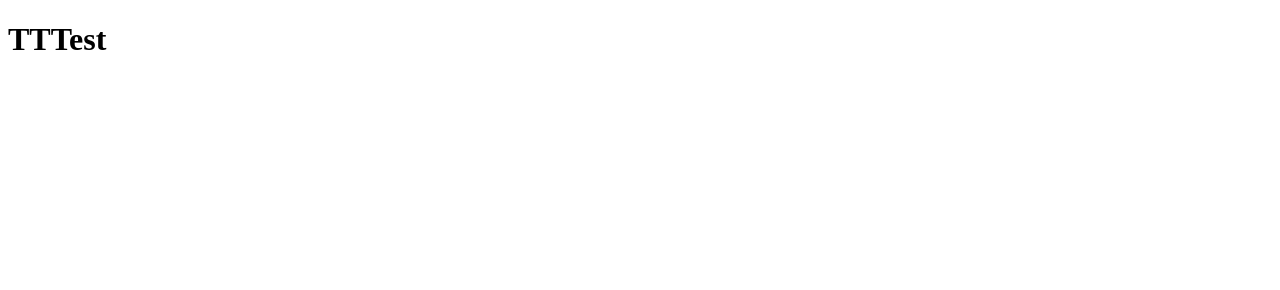
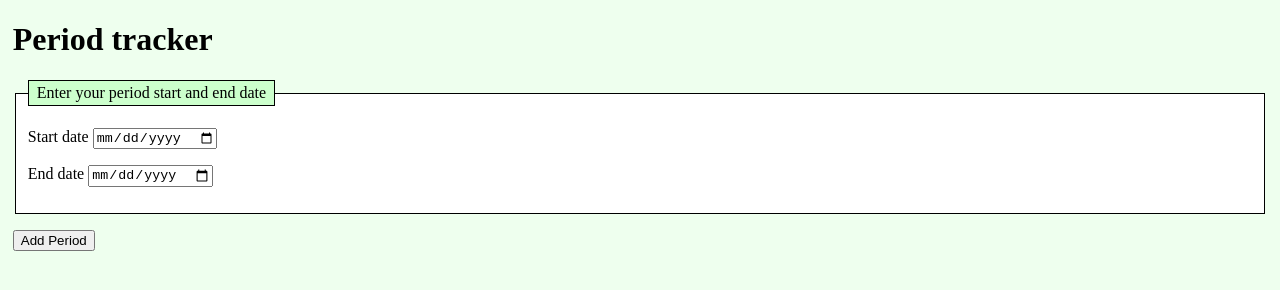
Before and after one commit to pwa-exp/pwa-exp.github.io, a plain HTML site: page index.html in a window 1280 px wide. Drawn offline with Linux system fonts and the light colour scheme.

Commit message:
added html

```diff
--- a/index.html
+++ b/index.html
@@ -1,10 +1,30 @@
-<!DOCTYPE html>
-<html lang="en">
-<head>
-    <meta charset="UTF-8">
-    <title>Tttest</title>
-</head>
-<body>
-    <h1>TTTest</h1>
-</body>
+<!doctype html>
+<html lang="en-US">
+  <head>
+    <meta charset="utf-8" />
+    <meta name="viewport" content="width=device-width" />
+    <title>Cycle Tracker</title>
+    <link rel="stylesheet" href="style.css" />
+  </head>
+  <body>
+    <h1>Period tracker</h1>
+    <form>
+      <fieldset>
+        <legend>Enter your period start and end date</legend>
+        <p>
+          <label for="start-date">Start date</label>
+          <input type="date" id="start-date" required />
+        </p>
+        <p>
+          <label for="end-date">End date</label>
+          <input type="date" id="end-date" required />
+        </p>
+      </fieldset>
+      <p>
+        <button type="submit">Add Period</button>
+      </p>
+    </form>
+    <section id="past-periods"></section>
+    <script src="app.js" defer></script>
+  </body>
 </html>
--- /dev/null
+++ b/style.css
@@ -0,0 +1,23 @@
+body {
+  margin: 1vh 1vw;
+  background-color: #efe;
+}
+ul,
+fieldset,
+legend {
+  border: 1px solid;
+  background-color: #fff;
+}
+ul {
+  padding: 0;
+  font-family: monospace;
+}
+li,
+legend {
+  list-style-type: none;
+  padding: 0.2em 0.5em;
+  background-color: #cfc;
+}
+li:nth-of-type(even) {
+  background-color: inherit;
+}
```
